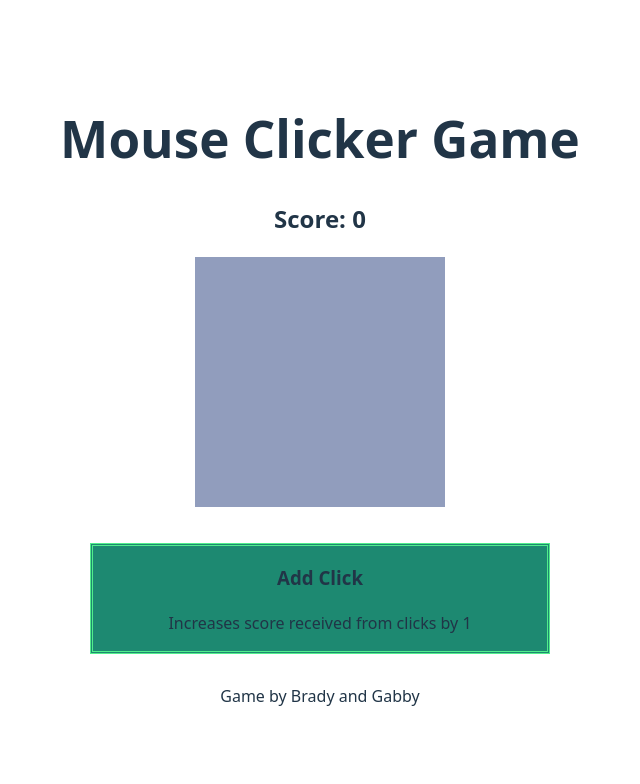
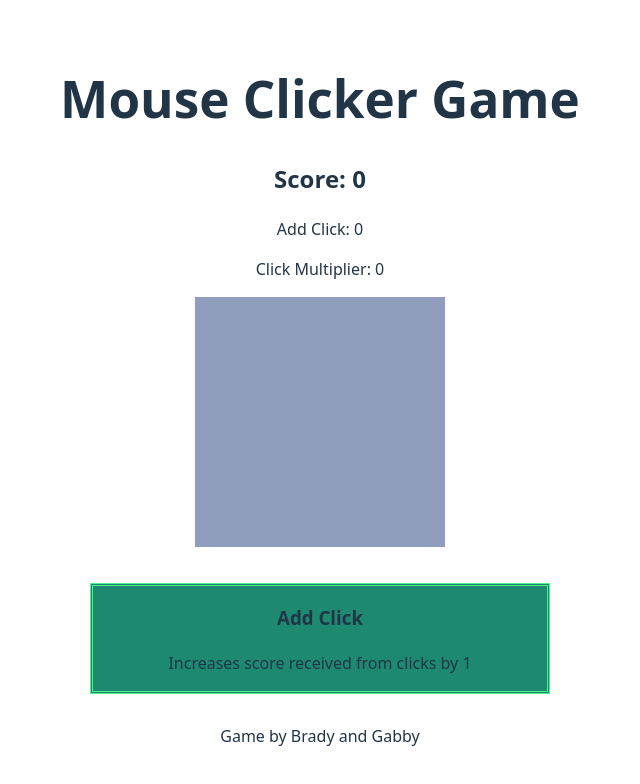
Before and after one commit to Gabby-Moon/clicker-game-v2, a React (Vite) app: page / in a window 1280 px wide. Shown: the top 784 px of the page, without its empty margins (320-960 px from the left). Built offline with nearby package versions, Linux system fonts and the light colour scheme.

Commit message:
Added NumDisplay and Num components

```diff
--- a/src/App.jsx
+++ b/src/App.jsx
@@ -4,6 +4,7 @@ import cube from "../public/image/cube.png";
 import Header from "./Header.jsx";
 import Footer from "./Footer.jsx";
 import Upgrade from './components/Upgrade.jsx';
+import NumDisplay from './components/NumDisplay.jsx';
 
 function App() {
   const [count, setCount] = React.useState(0);
@@ -74,6 +75,7 @@ function App() {
     <>
       <Header />
       <h2>Score: {count}</h2>
+      <NumDisplay upgrades={upgrades} />
       <img onClick={increaseClick} src={cube}></img>
       <Upgrade upgradeName={upgrades[0].upgradeName} description={upgrades[0].description} increaseUpgrade={increaseAddUpgrade} />
       {count > 10 && <Upgrade upgradeName={upgrades[1].upgradeName} description={upgrades[1].description} increaseUpgrade={increaseMultiUpgrade} />}
--- /dev/null
+++ b/src/components/Num.jsx
@@ -0,0 +1,5 @@
+export default function Num(props) {
+    return (
+        <p>{props.name}: {props.number}</p>
+    )
+}
--- /dev/null
+++ b/src/components/NumDisplay.jsx
@@ -0,0 +1,15 @@
+import Num from "./Num.jsx";
+
+export default function NumDisplay(props) {
+    const test = props.upgrades.map(obj => {
+        return (
+            <Num name={obj.upgradeName} number={obj.currentUpgrade - 1} />
+        )
+    })
+
+    return (
+        <div id="num-display">
+            {test}
+        </div>
+    )
+}
```
